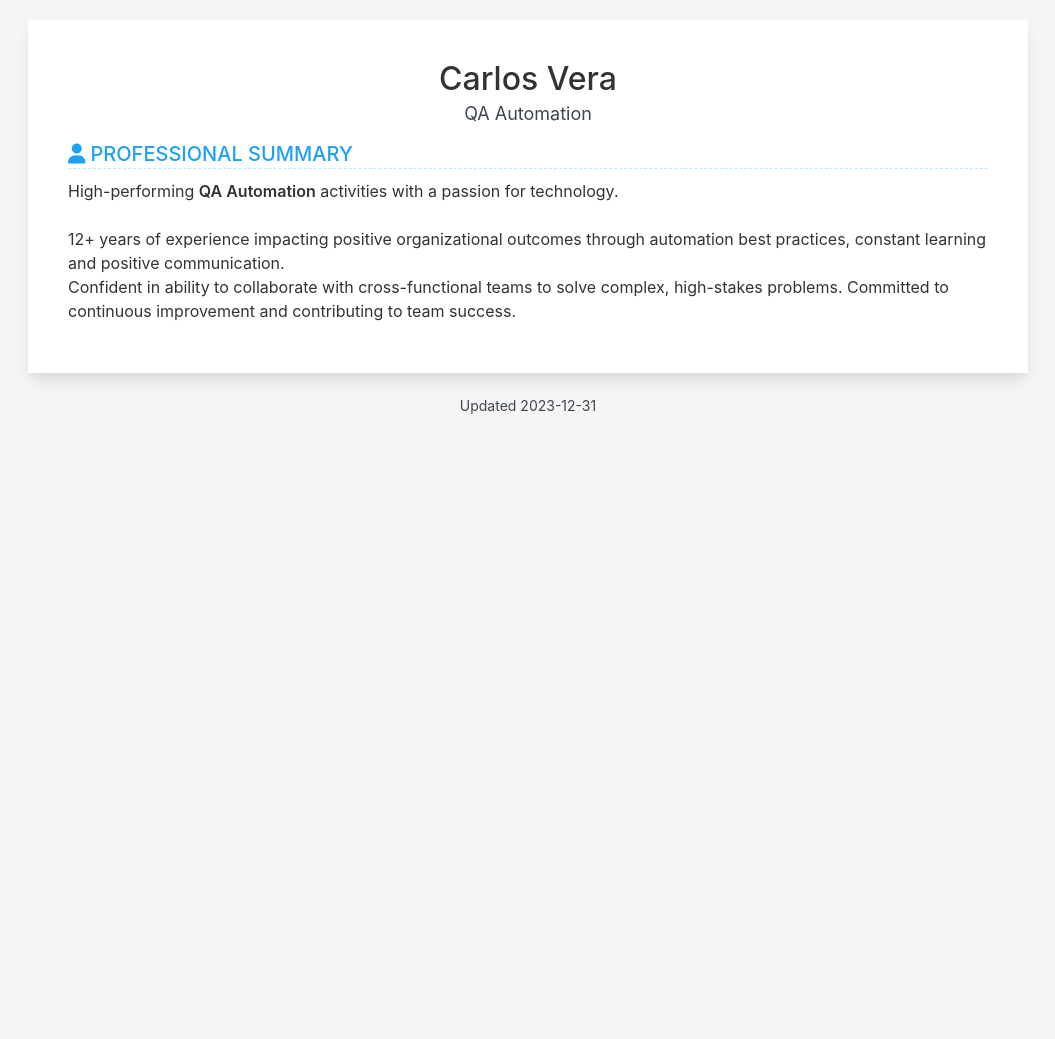
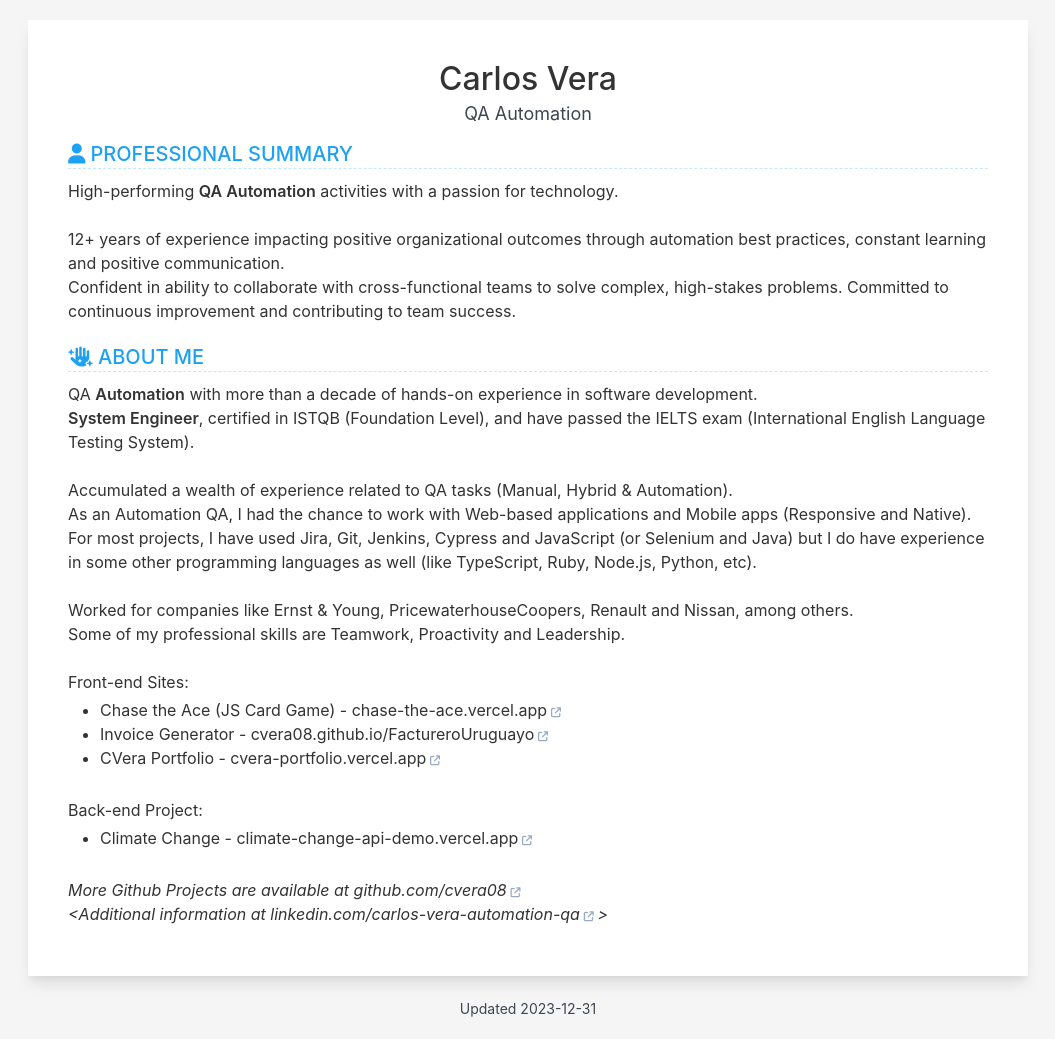
Before and after one commit to cvera08/short-resume, a Jekyll site: the page built from index.html, in a window 1280 px wide. Shown: the whole page, without its empty margins (112-1167 px from the left). Built offline with Jekyll 4.4.1, drawn with Linux system fonts in a browser that asks for light colours; before the commit the page ends 900 px from its top, so only the background shows below that.

Commit message:
feat: about me

```diff
--- a/_data/data.yml
+++ b/_data/data.yml
@@ -14,3 +14,33 @@ profile:
     <br>
     12+ years of experience impacting positive organizational outcomes through automation best practices, constant learning and positive communication.
     Confident in ability to collaborate with cross-functional teams to solve complex, high-stakes problems. Committed to continuous improvement and contributing to team success.
+
+evaluation:
+  show: true
+  order: 2
+  title: About Me
+  description: |
+    QA **Automation** with more than a decade of hands-on experience in software development.
+    **System Engineer**, certified in ISTQB (Foundation Level), and have passed the IELTS exam (International English
+    Language Testing System).
+    <br>
+    Accumulated a wealth of experience related to QA tasks (Manual, Hybrid & Automation).
+    As an Automation QA, I had the chance to work with Web-based applications and Mobile apps (Responsive and
+    Native). For most projects, I have used Jira, Git, Jenkins, Cypress and JavaScript (or Selenium and Java) but I do
+    have experience in some other programming languages as well (like TypeScript, Ruby, Node.js, Python, etc).
+    <br>
+    Worked for companies like Ernst & Young, PricewaterhouseCoopers, Renault and Nissan, among others.
+    Some of my professional skills are Teamwork, Proactivity and Leadership.
+    <br>
+    Front-end Sites:
+    - Chase the Ace (JS Card Game) - [chase-the-ace.vercel.app](https://chase-the-ace.vercel.app)
+    - Invoice Generator - [cvera08.github.io/FactureroUruguayo](https://cvera08.github.io/FactureroUruguayo)
+    - CVera Portfolio - [cvera-portfolio.vercel.app](https://cvera-portfolio.vercel.app)
+    <br>
+
+    Back-end Project:
+    - Climate Change - [climate-change-api-demo.vercel.app](https://climate-change-api-demo.vercel.app)
+    <br>
+
+    *More Github Projects are available at [github.com/cvera08](https://github.com/cvera08)*
+    *<Additional information at [linkedin.com/carlos-vera-automation-qa](www.linkedin.com/in/carlos-vera-automation-qa)>*
```
